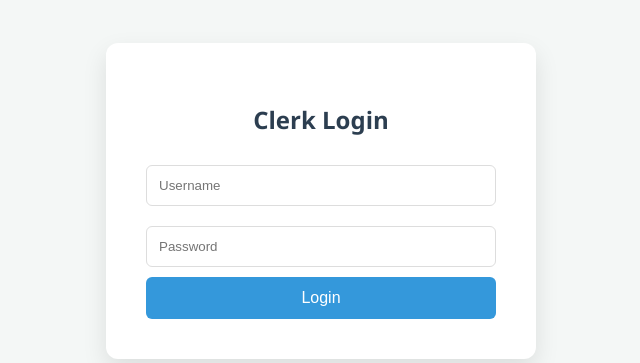
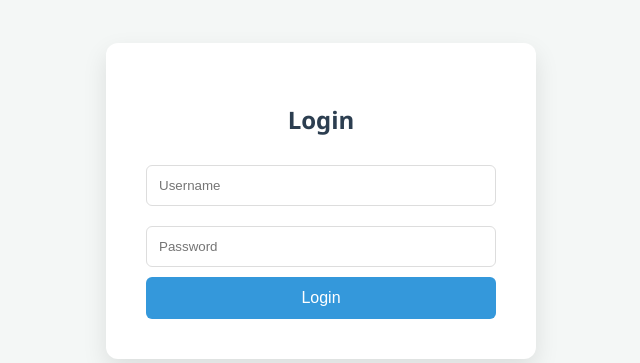
Before and after one commit to preet-4590/gate_pass, a PHP site: page /login.php in a window 1280 px wide. Shown: the part 199-562 px from the top of the page, without its empty margins (319-959 px from the left). Run offline with PHP 8.4, Linux system fonts and the light colour scheme.

Commit message:
Update login.php

```diff
--- a/login.php
+++ b/login.php
@@ -56,7 +56,7 @@
 
 <body>
     <div class="login-box">
-        <h2>Clerk Login</h2>
+        <h2>Login</h2>
         <form method="POST">
             <input type="text" name="username" placeholder="Username" required>
             <input type="password" name="password" placeholder="Password" required>
```
